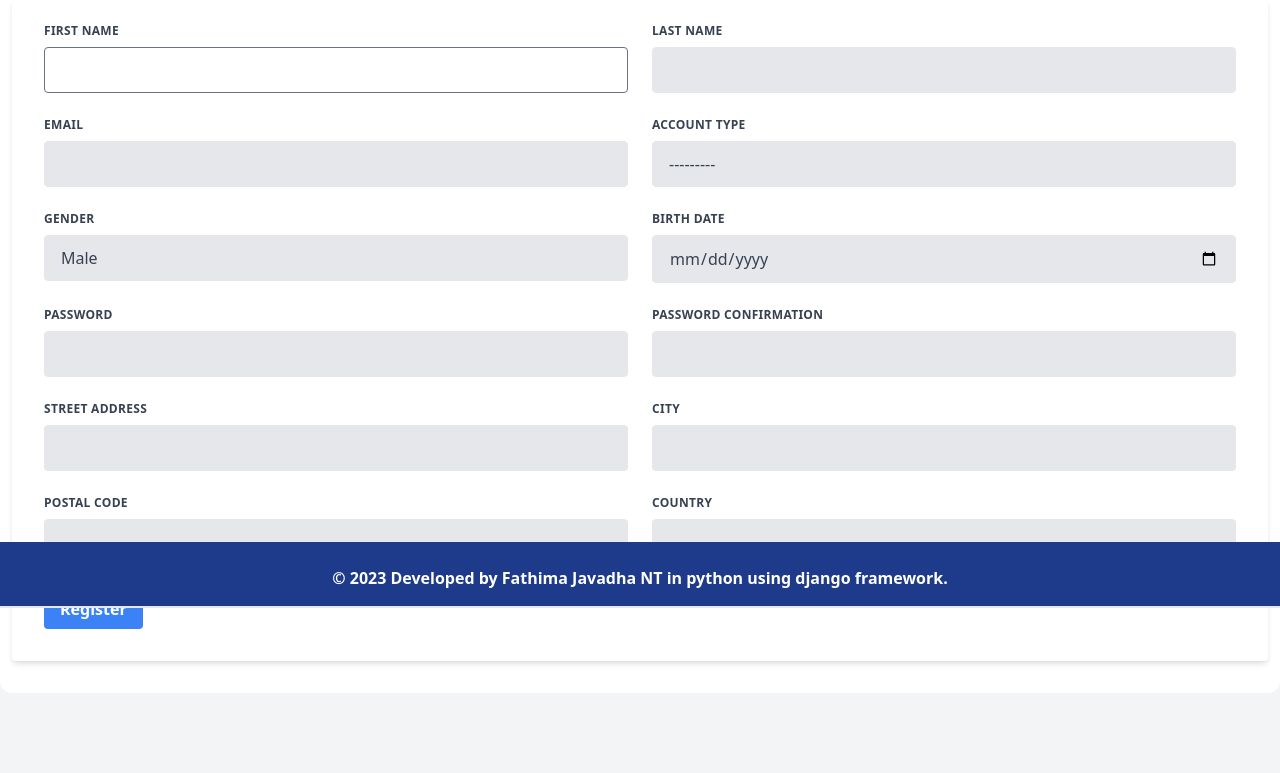
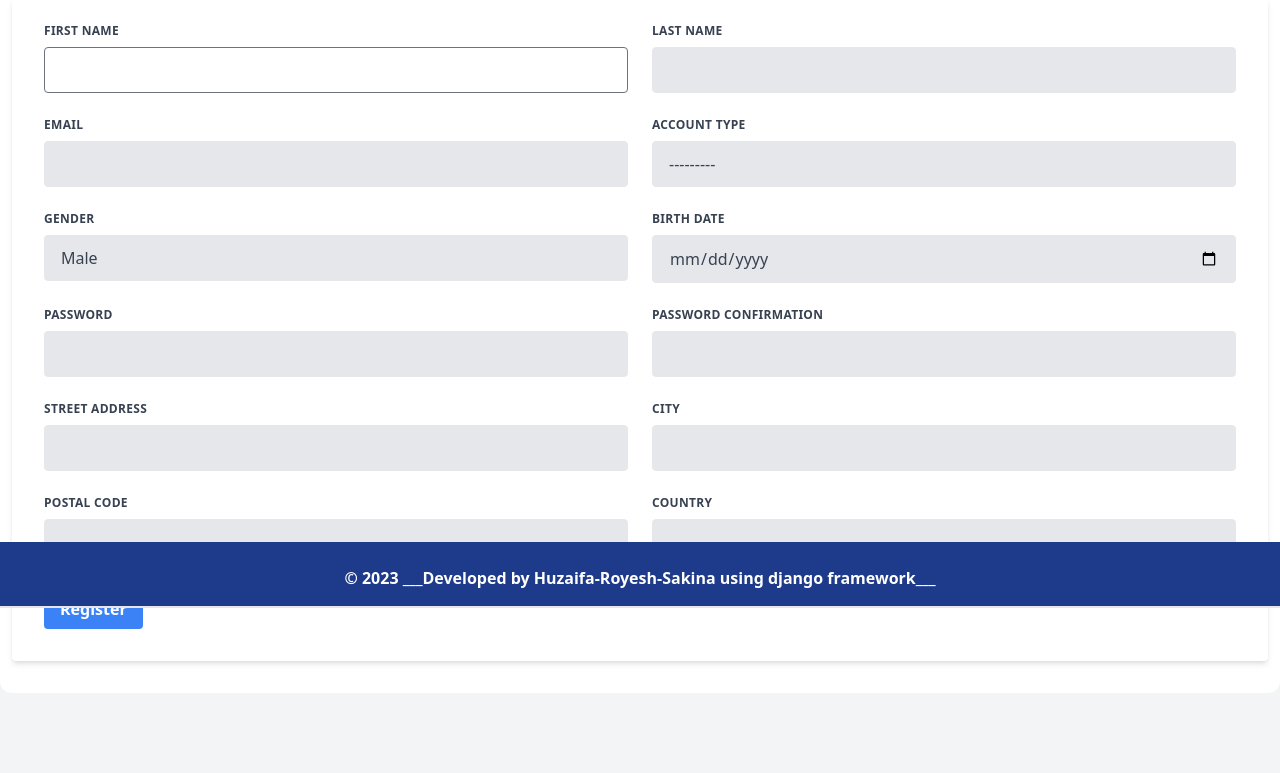
Before and after one commit to huzaifamerhj/banking_system, a Django app: page /accounts/register/ in a window 1280 px wide. Shown: the part 192-965 px from the top of the page. Run offline with Django 3.2, Linux system fonts and the light colour scheme; data comes from the database, SQL or seed files in the repository; both versions use the stored data as it was after the commit; parts of the project's set-up code (start-up, migrations or seed data) failed here and were passed over.

Commit message:
changed a lot

```diff
--- a/templates/core/base.html
+++ b/templates/core/base.html
@@ -7,7 +7,7 @@
         <meta name="description" content="Dummy Banking System" />
         <meta name="author" content="Maksudul Haque" />
         <title>
-            {% block head_title %}Banking System{% endblock %}
+            {% block head_title %}Banking System Management{% endblock %}
         </title>
         <link href="https://unpkg.com/tailwindcss@^1.0/dist/tailwind.min.css" rel="stylesheet">
 
--- a/templates/core/footer.html
+++ b/templates/core/footer.html
@@ -3,7 +3,7 @@
         <div class="mt-5 flex flex-col items-center">
             <div class="sm:w-2/3 text-center py-0 pb-2">
                 <p class="text-md text-white font-bold mb-2">
-                    © <b>2023 </b> Developed by Fathima Javadha NT in python using django framework.
+                    © <b>2023 </b> ___Developed by Huzaifa-Royesh-Sakina using django framework___
                 </p>
             </div>
         </div>
```
Also changed, not shown: db.sqlite3.
